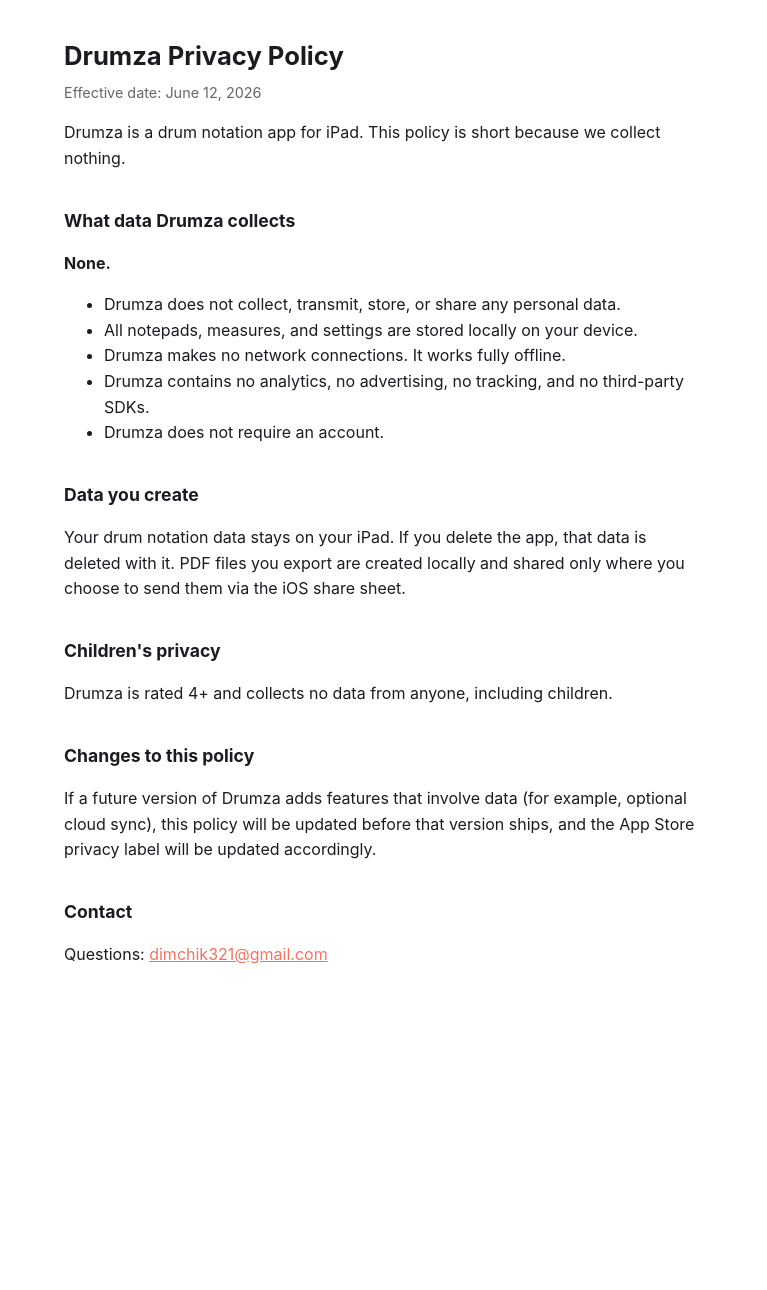
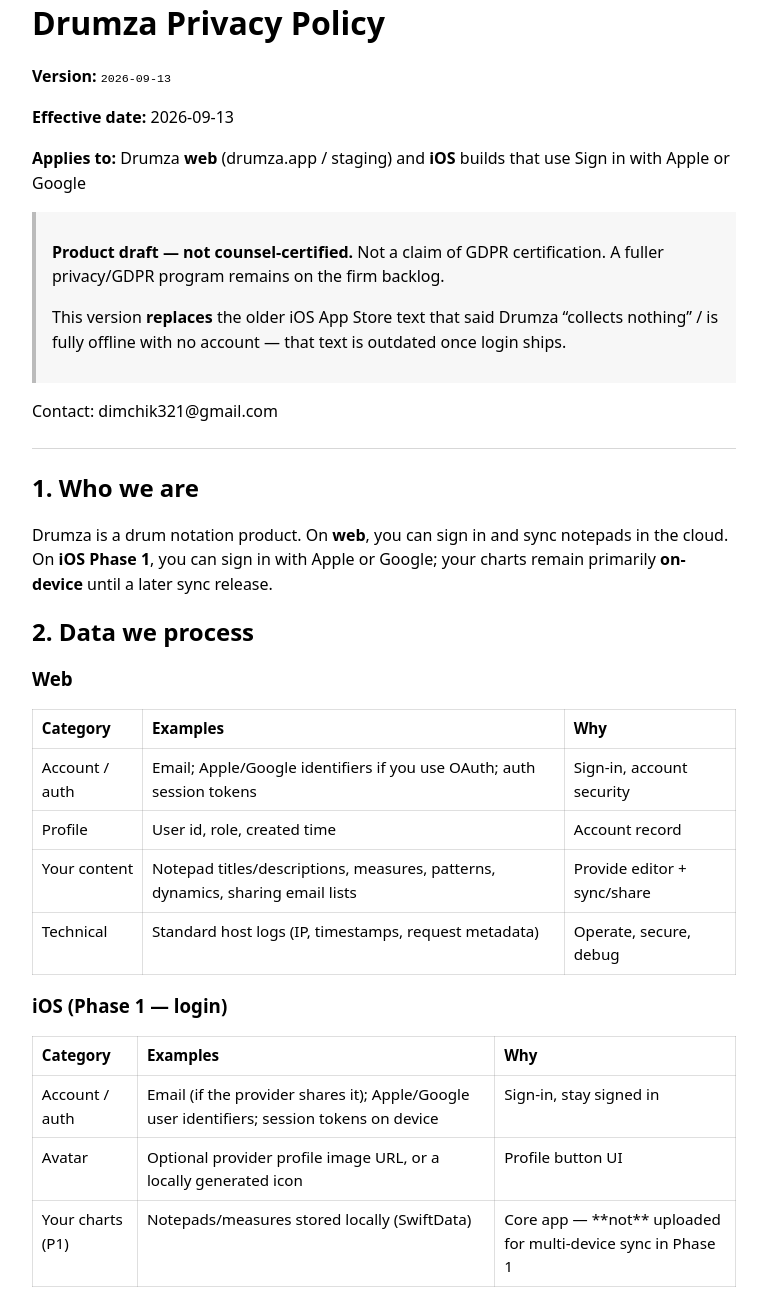
Before and after one commit to l3lik/drumza-privacy, a plain HTML site: page index.html in a window 1280 px wide. Shown: the part 29-1319 px from the top of the page, without its empty margins (256-1023 px from the left). Before the commit the page ends 1061 px from the top, so only its background shows below. Drawn offline with Linux system fonts and the light colour scheme.

Commit message:
Publish Privacy Policy v2026-09-13 (board correction)

```diff
--- a/index.html
+++ b/index.html
@@ -1,43 +1,74 @@
-<!doctype html>
+<!DOCTYPE html>
 <html lang="en">
 <head>
 <meta charset="utf-8">
 <meta name="viewport" content="width=device-width, initial-scale=1">
 <title>Drumza Privacy Policy</title>
 <style>
-  body { font-family: -apple-system, BlinkMacSystemFont, "Segoe UI", sans-serif; max-width: 640px; margin: 0 auto; padding: 48px 24px; line-height: 1.6; color: #1a1c21; background: #fff; }
-  h1 { font-size: 1.6em; margin-bottom: 0; }
-  .effective { color: #666; font-size: 0.9em; margin-top: 4px; }
-  h2 { font-size: 1.1em; margin-top: 2em; }
-  a { color: #f2735f; }
+  :root { color-scheme: light dark; }
+  body { font-family: system-ui, -apple-system, Segoe UI, Roboto, sans-serif; line-height: 1.55; max-width: 44rem; margin: 2rem auto; padding: 0 1.25rem; }
+  h1,h2,h3 { line-height: 1.25; }
+  table { border-collapse: collapse; width: 100%; margin: 1rem 0; font-size: 0.95rem; }
+  th, td { border: 1px solid #8884; padding: 0.45rem 0.55rem; text-align: left; vertical-align: top; }
+  blockquote { margin: 1rem 0; padding: 0.75rem 1rem; border-left: 4px solid #8888; background: #8881; }
+  code { font-size: 0.9em; }
+  hr { border: none; border-top: 1px solid #8885; margin: 1.5rem 0; }
 </style>
 </head>
 <body>
 <h1>Drumza Privacy Policy</h1>
-<p class="effective">Effective date: June 12, 2026</p>
-
-<p>Drumza is a drum notation app for iPad. This policy is short because we collect nothing.</p>
-
-<h2>What data Drumza collects</h2>
-<p><strong>None.</strong></p>
+<p><strong>Version:</strong> <code>2026-09-13</code></p>
+<p><strong>Effective date:</strong> 2026-09-13</p>
+<p><strong>Applies to:</strong> Drumza <strong>web</strong> (drumza.app / staging) and <strong>iOS</strong> builds that use Sign in with Apple or Google</p>
+<blockquote>
+<p><strong>Product draft — not counsel-certified.</strong> Not a claim of GDPR certification. A fuller privacy/GDPR program remains on the firm backlog.</p>
+<p>This version <strong>replaces</strong> the older iOS App Store text that said Drumza “collects nothing” / is fully offline with no account — that text is outdated once login ships.</p>
+</blockquote>
+<p>Contact: dimchik321@gmail.com</p>
+<hr>
+<h2>1. Who we are</h2>
+<p>Drumza is a drum notation product. On <strong>web</strong>, you can sign in and sync notepads in the cloud. On <strong>iOS Phase 1</strong>, you can sign in with Apple or Google; your charts remain primarily <strong>on-device</strong> until a later sync release.</p>
+<h2>2. Data we process</h2>
+<h3>Web</h3>
+<table><thead><tr><th>Category</th><th>Examples</th><th>Why</th></tr></thead><tbody>
+<tr><td>Account / auth</td><td>Email; Apple/Google identifiers if you use OAuth; auth session tokens</td><td>Sign-in, account security</td></tr>
+<tr><td>Profile</td><td>User id, role, created time</td><td>Account record</td></tr>
+<tr><td>Your content</td><td>Notepad titles/descriptions, measures, patterns, dynamics, sharing email lists</td><td>Provide editor + sync/share</td></tr>
+<tr><td>Technical</td><td>Standard host logs (IP, timestamps, request metadata)</td><td>Operate, secure, debug</td></tr>
+</tbody></table>
+<h3>iOS (Phase 1 — login)</h3>
+<table><thead><tr><th>Category</th><th>Examples</th><th>Why</th></tr></thead><tbody>
+<tr><td>Account / auth</td><td>Email (if the provider shares it); Apple/Google user identifiers; session tokens on device</td><td>Sign-in, stay signed in</td></tr>
+<tr><td>Avatar</td><td>Optional provider profile image URL, or a locally generated icon</td><td>Profile button UI</td></tr>
+<tr><td>Your charts (P1)</td><td>Notepads/measures stored locally (SwiftData)</td><td>Core app — **not** uploaded for multi-device sync in Phase 1</td></tr>
+</tbody></table>
+<p>We do <strong>not</strong> sell your personal data.</p>
+<p><strong>Analytics:</strong> No product analytics or telemetry SDK is enabled in the web app today. iOS Phase 1 does not add a separate product-analytics SDK. Hosts (e.g. Cloudflare, Supabase) may still collect standard operational logs.</p>
+<h2>3. Processors / subprocessors (high level)</h2>
 <ul>
-  <li>Drumza does not collect, transmit, store, or share any personal data.</li>
-  <li>All notepads, measures, and settings are stored locally on your device.</li>
-  <li>Drumza makes no network connections. It works fully offline.</li>
-  <li>Drumza contains no analytics, no advertising, no tracking, and no third-party SDKs.</li>
-  <li>Drumza does not require an account.</li>
+<li><strong>Supabase</strong> — authentication (and web database)</li>
 </ul>
-
-<h2>Data you create</h2>
-<p>Your drum notation data stays on your iPad. If you delete the app, that data is deleted with it. PDF files you export are created locally and shared only where you choose to send them via the iOS share sheet.</p>
-
-<h2>Children's privacy</h2>
-<p>Drumza is rated 4+ and collects no data from anyone, including children.</p>
-
-<h2>Changes to this policy</h2>
-<p>If a future version of Drumza adds features that involve data (for example, optional cloud sync), this policy will be updated before that version ships, and the App Store privacy label will be updated accordingly.</p>
-
-<h2>Contact</h2>
-<p>Questions: <a href="mailto:dimchik321@gmail.com">dimchik321@gmail.com</a></p>
+<ul>
+<li><strong>Cloudflare</strong> — web hosting / delivery</li>
+</ul>
+<ul>
+<li><strong>Apple / Google</strong> — if you choose their sign-in</li>
+</ul>
+<h2>4. Sharing (web)</h2>
+<p>If you add someone’s email to a notepad’s share list on web, that person may read the shared notepad. You control those lists.</p>
+<h2>5. Retention</h2>
+<p>We keep account data while your account is active. Web notepad data is kept while stored in our database. iOS local charts stay on your device until you delete them or uninstall (device OS rules apply). For deletion of account/auth data, email dimchik321@gmail.com — we handle requests in good faith. Automated self-serve delete may arrive later.</p>
+<h2>6. Children</h2>
+<p>The Service is not directed at children under 13 (or higher age required in your country). Do not use it if you are under the applicable age.</p>
+<h2>7. International transfers</h2>
+<p>Data may be processed in regions where our providers operate.</p>
+<h2>8. Your rights / choices</h2>
+<p>Depending on where you live, you may have rights to access, correct, or delete personal data. Contact us. On iOS, you can <strong>Sign out</strong> from the profile menu anytime. This policy does <strong>not</strong> claim full GDPR certification.</p>
+<h2>9. Android</h2>
+<p>Android may differ; separate notice when auth ships there.</p>
+<h2>10. Changes</h2>
+<p>We may update this Policy with a new version id. Material changes that affect the web Terms accept gate will be paired with a Terms version bump when required.</p>
+<h2>11. Contact</h2>
+<p>dimchik321@gmail.com</p>
 </body>
 </html>
```
